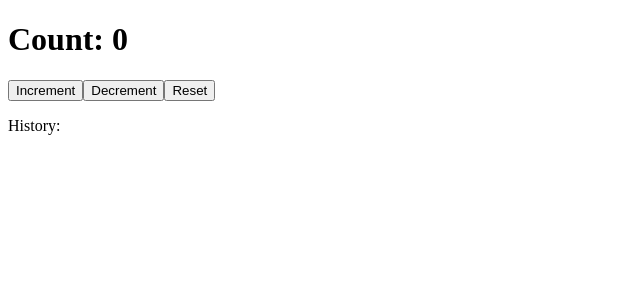
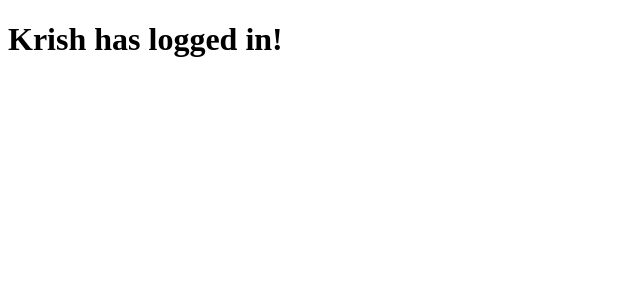
Before and after one commit to githubscientist/react-fsd61wde, a React (Vite) app: page / in a window 1280 px wide. Shown: the top 300 px of the page, without its empty margins (0-640 px from the left). Built offline with nearby package versions, Linux system fonts and the light colour scheme.

Commit message:
props example using js variable

```diff
--- a/src/App.jsx
+++ b/src/App.jsx
@@ -1,36 +1,13 @@
-import { useState } from "react";
-import History from "./components/History";
+import Status from "./components/Status";
 
 const App = () => {
 
-  const [count, setCount] = useState(0);
-  const [clicks, setClicks] = useState([]);
-
-  function increment() {
-    setCount(count + 1);
-    setClicks([...clicks, 'I']);
-  }
-
-  function decrement() {
-    setCount(count - 1);
-    setClicks([...clicks, 'D']);
-  }
-
-  function reset() {
-    setCount(0);
-    setClicks([...clicks, 'R']);
-  }
-
-  console.log(clicks);
+  let user = 'Krish';
 
   return (
     <div>
-      <h1>Count: {count}</h1>
-      <button onClick={increment}>Increment</button>
-      <button onClick={decrement}>Decrement</button>
-      <button onClick={reset}>Reset</button>
-      <History
-        clicks={clicks}
+      <Status
+        user={user}
       />
     </div>
   )
--- a/src/components/History.jsx
+++ /dev/null
@@ -1,7 +0,0 @@
-const History = ({ clicks }) => {
-    return (
-        <p>History: { clicks.join(', ') }</p>
-    )
-}
-
-export default History;
--- /dev/null
+++ b/src/components/Status.jsx
@@ -0,0 +1,8 @@
+const Status = ({ user }) => {
+
+  return (
+    <h1>{ user || 'Guest' } has logged in!</h1>
+  )
+}
+
+export default Status;
```
